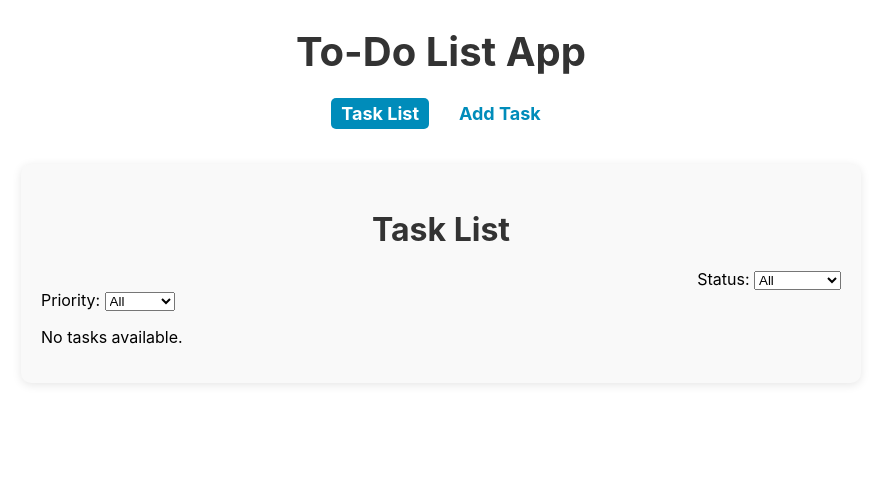
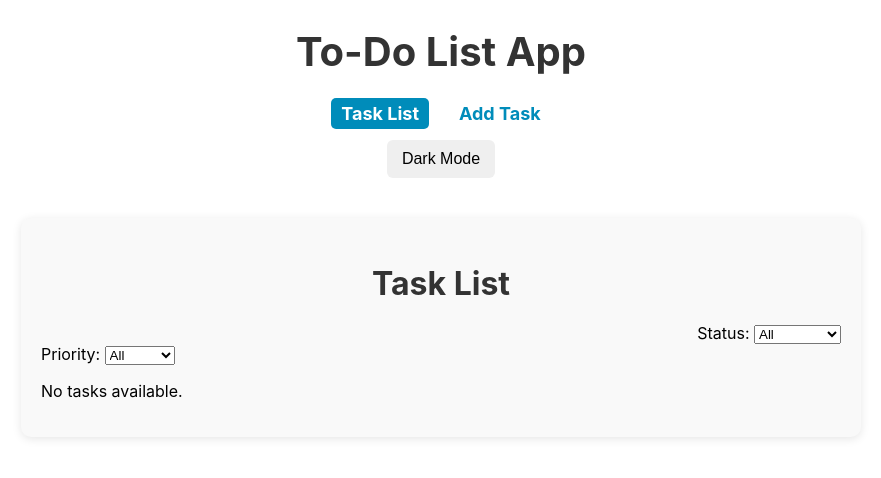
Before and after one commit to keerthana2624/React-todo-app, a React (Create React App) app in the folder to-do-app/: page /task-list in a window 1280 px wide. Shown: the top 478 px of the page, without its empty margins (199-1080 px from the left). Built offline with nearby package versions, Linux system fonts and the light colour scheme.

Commit message:
created a dark mode toggle css component

```diff
--- a/to-do-app/src/App.js
+++ b/to-do-app/src/App.js
@@ -1,18 +1,43 @@
+
+
+
+
 // import React from "react";
-// import { BrowserRouter as Router, Route, Routes, Navigate } from "react-router-dom"; // Correct import
+// import { BrowserRouter as Router, Route, Routes, Navigate, NavLink } from "react-router-dom";
 // import TaskList from "./components/TaskList";
 // import AddTask from "./components/AddTask";
+// import "./App.css"; // For the navigation styles
+
 // const App = () => {
 //   return (
 //     <Router>
 //       <div className="app-container">
 //         <header>
 //           <h1>To-Do List App</h1>
-//           {/* Optional Navigation Links */}
+//           {/* Navigation Links */}
+//           <nav>
+//             <ul>
+//               <li>
+//                 <NavLink
+//                   to="/task-list"
+//                   className={({ isActive }) => (isActive ? "active-link" : "inactive-link")}
+//                 >
+//                   Task List
+//                 </NavLink>
+//               </li>
+//               <li>
+//                 <NavLink
+//                   to="/add-task"
+//                   className={({ isActive }) => (isActive ? "active-link" : "inactive-link")}
+//                 >
+//                   Add Task
+//                 </NavLink>
+//               </li>
+//             </ul>
+//           </nav>
 //         </header>
 //         <main>
 //           <Routes>
-//             {/* Route for adding a new task */}
 //             <Route path="/add-task" element={<AddTask />} />
 //             <Route path="/task-list" element={<TaskList />} />
 //             <Route path="/" element={<Navigate to="/task-list" />} />
@@ -31,6 +56,7 @@ import React from "react";
 import { BrowserRouter as Router, Route, Routes, Navigate, NavLink } from "react-router-dom";
 import TaskList from "./components/TaskList";
 import AddTask from "./components/AddTask";
+import DarkModeToggle from "./components/DarkModeToggle"; // Import the DarkModeToggle component
 import "./App.css"; // For the navigation styles
 
 const App = () => {
@@ -45,7 +71,9 @@ const App = () => {
               <li>
                 <NavLink
                   to="/task-list"
-                  className={({ isActive }) => (isActive ? "active-link" : "inactive-link")}
+                  className={({ isActive }) =>
+                    isActive ? "active-link" : "inactive-link"
+                  }
                 >
                   Task List
                 </NavLink>
@@ -53,13 +81,17 @@ const App = () => {
               <li>
                 <NavLink
                   to="/add-task"
-                  className={({ isActive }) => (isActive ? "active-link" : "inactive-link")}
+                  className={({ isActive }) =>
+                    isActive ? "active-link" : "inactive-link"
+                  }
                 >
                   Add Task
                 </NavLink>
               </li>
             </ul>
           </nav>
+          {/* Dark Mode Toggle Button */}
+          <DarkModeToggle />
         </header>
         <main>
           <Routes>
```
Also changed, not shown: to-do-app/src/App.css (line endings or trailing spaces), to-do-app/src/components/DarkModeToggle.css (added).
